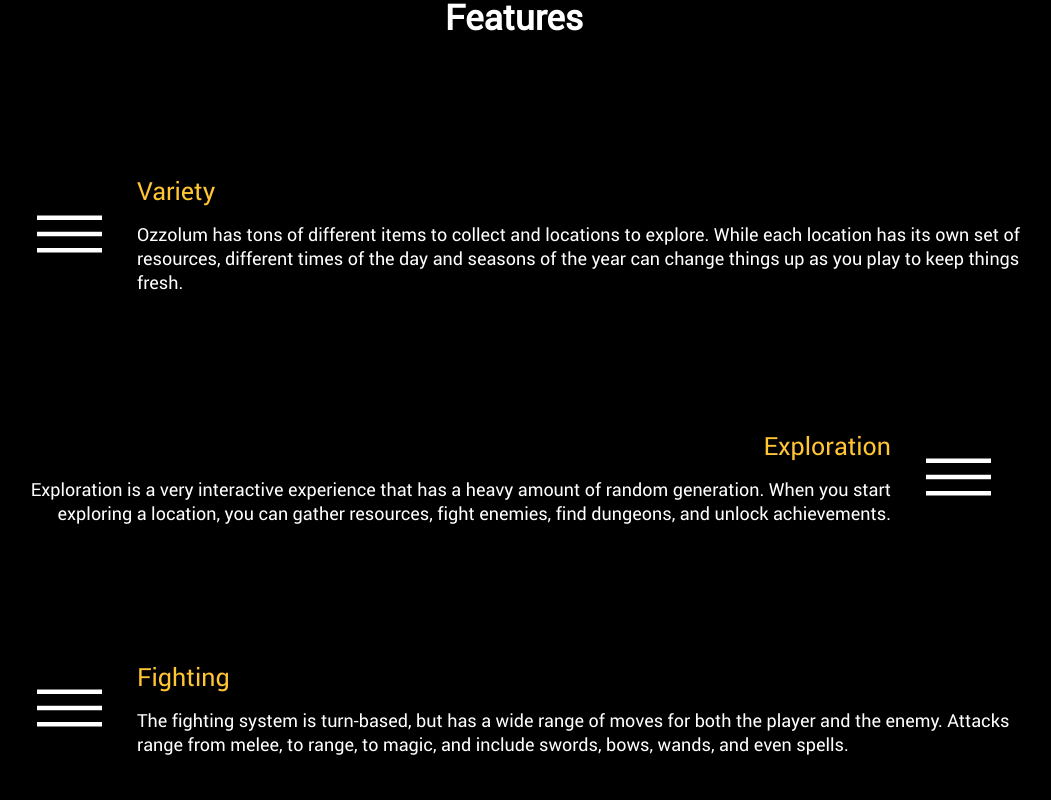
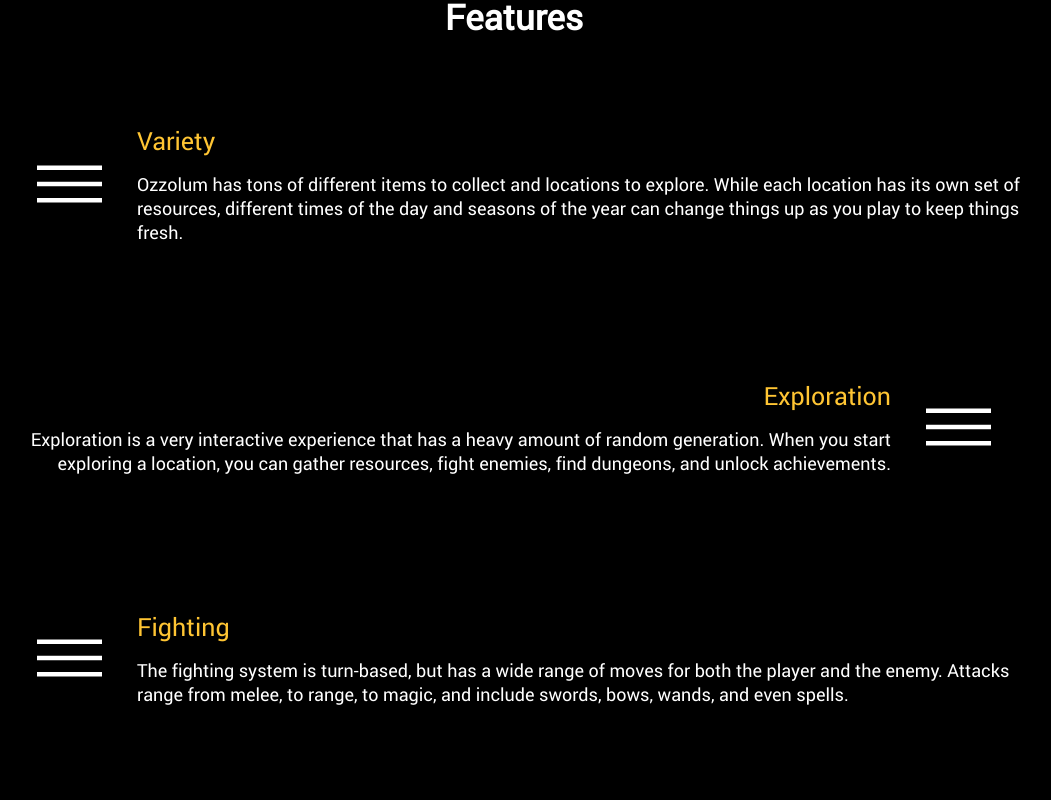
Before and after one commit to APixelVisuals/ozzolum-website, a Next.js app: page / in a window 1280 px wide. Shown: the part 1380-2180 px from the top of the page, without its empty margins (126-1177 px from the left). Built offline with nearby package versions, Linux system fonts and the light colour scheme.

Commit message:
Changed margins for `index.jsx` features list

```diff
--- a/pages/index.scss
+++ b/pages/index.scss
@@ -148,10 +148,11 @@
 
         .features-list {
             padding: 0px 10%;
+            margin-top: 85px;
 
             .feature {
                 display: flex;
-                margin: 135px 0px;
+                margin-bottom: 135px;
 
                 .icon {
                     width: 65px;
```
